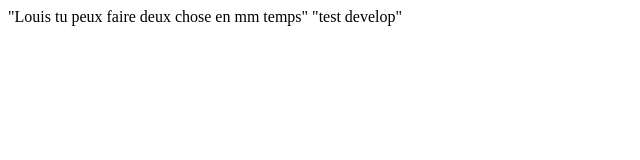
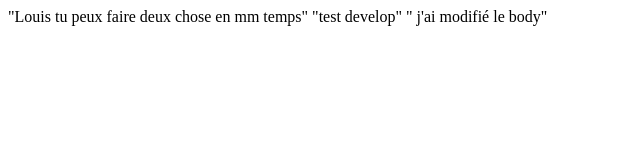
Before and after one commit to LouisCharles-dev/projet_prixba, a plain HTML site: page index.html in a window 1280 px wide. Shown: the whole page, without its empty margins (0-640 px from the left). Drawn offline with Linux system fonts and the light colour scheme.

Commit message:
j'ai modifié le body

```diff
--- a/index.html
+++ b/index.html
@@ -9,6 +9,7 @@
     <link href="https://fonts.googleapis.com/css2?family=Montserrat:wght@100&display=swap" rel="stylesheet">
     "Louis tu peux faire deux chose en mm temps"
     "test develop"
+    " j'ai modifié le body"
 </head>
 
 <body>
```
